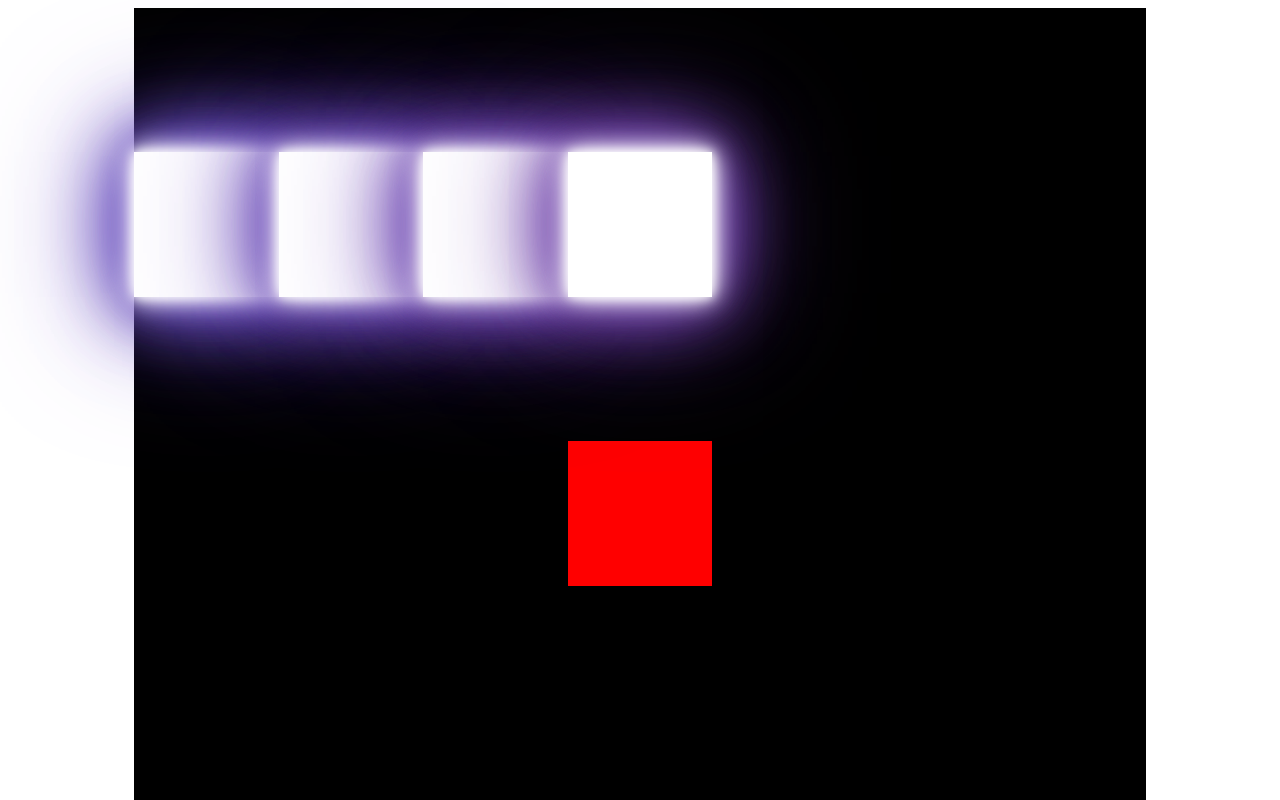
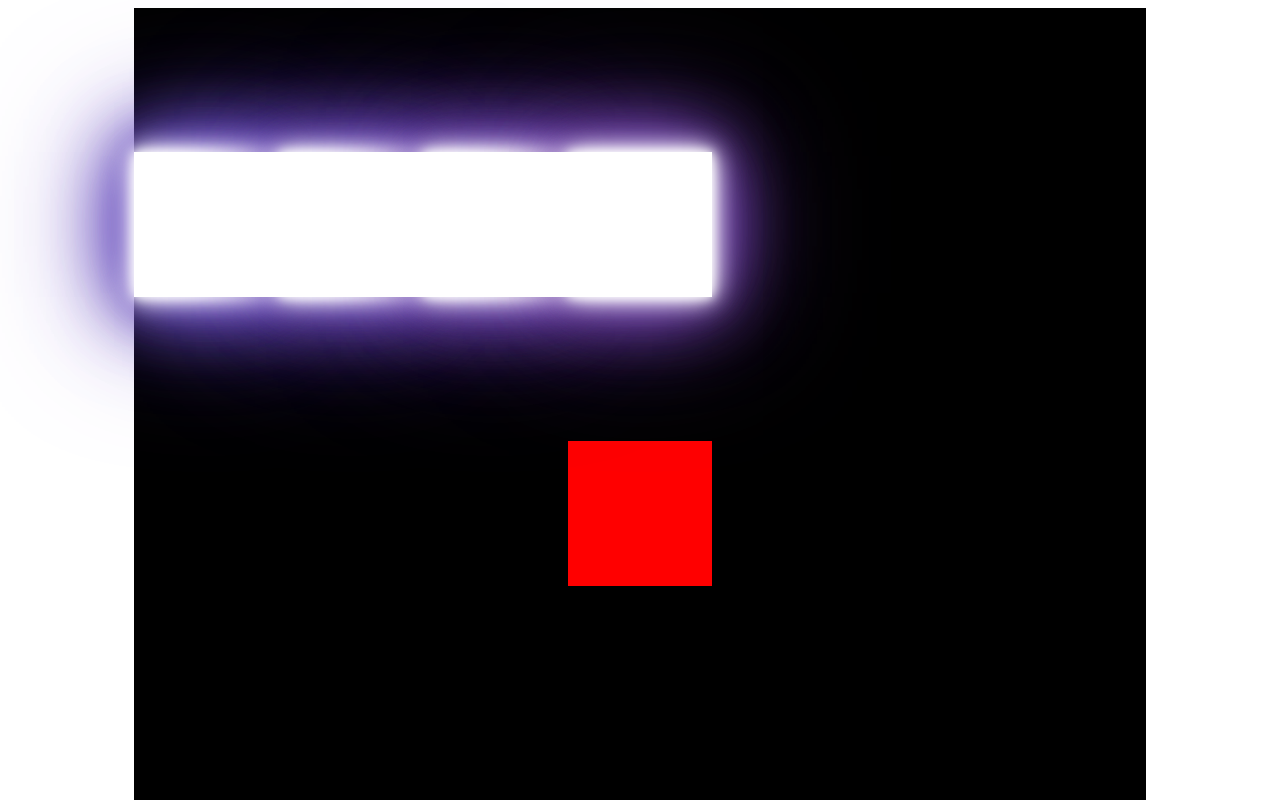
Before and after one commit to randy-r/redux-snake, a React app: page / in a window 1280 px wide. Shown: the top 800 px of the page. Built offline with nearby package versions, Linux system fonts and the light colour scheme; the HTML template or start-up script is replaced by a standard one.

Commit message:
Managed to place white div (tile) over shadow.

```diff
--- a/src/components/Tile.jsx
+++ b/src/components/Tile.jsx
@@ -9,14 +9,15 @@ const gridSize = 7;
 const commonStyle = {
   width: `${100 / gridSize}%`,
   paddingBottom: `${100 / gridSize}%`,
-  boxBizing: 'border-box',
-  MozBoxSizing: 'border-box',
-  WebkitBoxSizing: 'border-box',
+  // boxBizing: 'border-box',
+  // MozBoxSizing: 'border-box',
+  // WebkitBoxSizing: 'border-box',
   // margin: '1%',
   // borderStyle: 'solid',
   // borderColor: '#black',
   float: 'left',
   // borderWidth: '10px',
+  position: 'relative',
 };
 
 const styles = {
@@ -31,14 +32,34 @@ tileMap.set(SNAKE, <div style={styles.snakeTile} />);
 tileMap.set(BAIT, <div style={styles.baitTile} />);
 
 const Tile = ({ color, boxShadow, zIndex }) => {
-  const style = Object.assign({}, commonStyle,
-    {
-      background: color,
-      boxShadow,
-      zIndex,
-      position: 'relative',
-    });
-  return <div style={{ position: 'relative' }}> <div style={style} /> </div>;
+  // const style = Object.assign({}, commonStyle,
+  //   {
+  //     // background: color,
+  //     boxShadow,
+  //     zIndex,
+  //     // position: 'relative',
+  //   });
+
+  const innerStyle = {
+    position: 'absolute',
+    paddingBottom: '100%',
+    width: '100%',
+    boxShadow,
+    zIndex,
+  };
+  const innerStyle2 = {
+    position: 'absolute',
+    paddingBottom: '100%',
+    width: '100%',
+    background: color,
+    zIndex: zIndex * 2,
+  };
+  return (
+    <div style={commonStyle} >
+      <div style={innerStyle} />
+      <div style={innerStyle2} />
+    </div>
+  );
 };
 
 const ConnectedTile = connect(
@@ -51,8 +72,8 @@ const ConnectedTile = connect(
     let zIndex = 0;
     if (tileType === SNAKE) {
       const index = body.length - 1 - tileIndicesInBody[x][y];
+      const shadowColor = interpolateCool(index / (gridSize * gridSize));
       color = '#ffffff';
-      const shadowColor = interpolateCool(index / (gridSize * gridSize));
       // box-shadow: rgb(0, 0, 0) 0 0 20px 12px inset, rgb(255, 0, 70) 0 0 20px 17px inset;
       boxShadow = `
           0 0 10px #fff, 0 0 20px #fff, 0 0 30px #fff,
```
